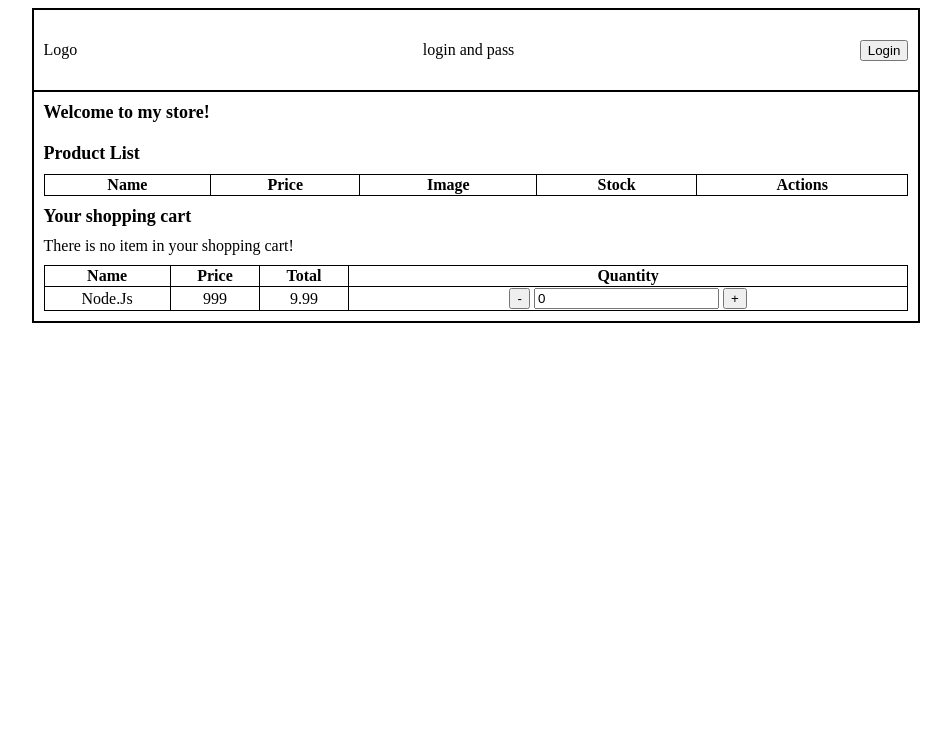
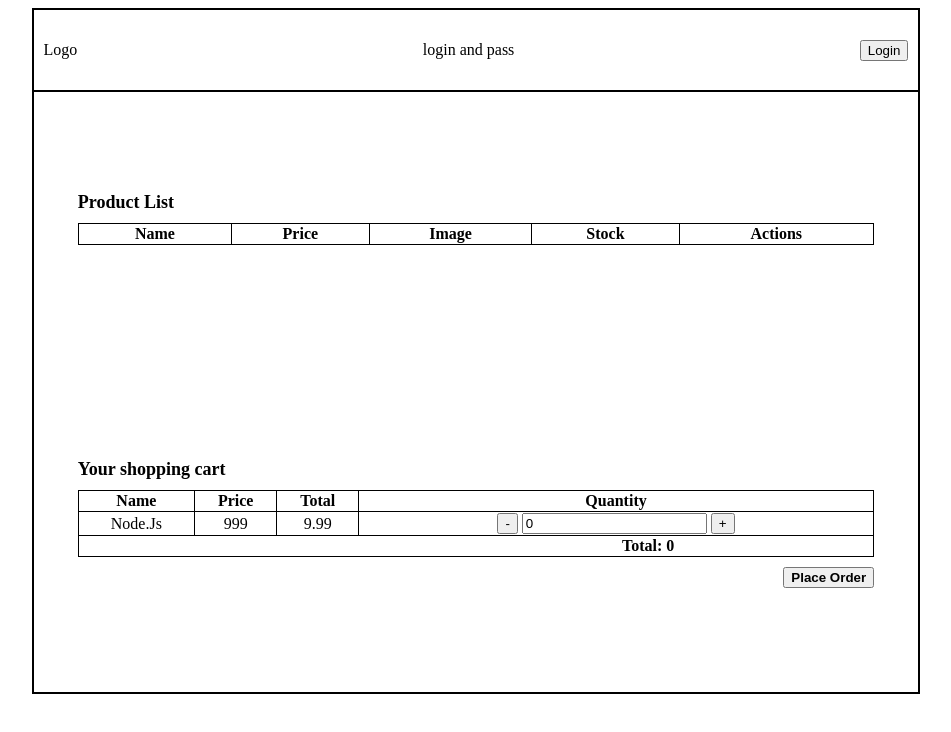
Before and after one commit to ricardoianelli/ricardoianelli, a plain HTML site: page index.html in a window 1280 px wide. Shown: the whole page, without its empty margins (164-1115 px from the left). Drawn offline with Linux system fonts and the light colour scheme.

Commit message:
Finish base of frontend

```diff
--- a/index.html
+++ b/index.html
@@ -25,13 +25,13 @@
         </div>
 
         <div id="main-content">
-            <div id="logged-out-main-content">
-                <label class="main-content-item, highlighted-text">Welcome to my store!</label>
+            <div id="logged-out-main-content" style="display: none;">
+                <label class="main-content-item highlighted-text">Welcome to my store!</label>
             </div>
 
-            <div id="logged-in-main-content">
+            <div id="logged-in-main-content" >
                 <div id="shopping-available-items">
-                    <label class="main-content-item, highlighted-text">Product List</label>
+                    <label class="main-content-item highlighted-text">Product List</label>
                     <table class="main-content-item">
                         <tr>
                             <th>Name</th>
@@ -43,15 +43,16 @@
                     </table>
                 </div>
 
+                <div id="shopping-cart-items">
                     <div class="main-content-item">
                         <label class="highlighted-text">Your shopping cart</label>
                     </div>
 
-                <div id="empty-cart-div" class="main-content-item">
+                    <div id="shopping-cart-items-empty" class="main-content-item" style="display: none;">
                         <label>There is no item in your shopping cart!</label>
                     </div>
 
-                <div id="shopping-cart-items" class="main-content-item">
+                    <div id="shopping-cart-items-not-empty" class="main-content-item">
                         <table class="main-content-item">
                             <tr>
                                 <th>Name</th>
@@ -71,9 +72,18 @@
                                     </div>
                                 </td>
                             </tr>
+                            <tr>
+                                <td id="shopping-cart-total-row" colspan="4">
+                                    Total: 0
+                                </td>
+                            </tr>
                         </table>
                     </div>
 
+                    <div id="place-order-div" class="main-content-item">
+                        <button id="place-order-button">Place Order</button>
+                    </div>
+                </div>
             </div>
 
         </div>
--- a/stylesheet.css
+++ b/stylesheet.css
@@ -1,9 +1,10 @@
-html, body {
+html {
     min-height:100%;
 }
 
 body {
     align-items: center;
+    height:75vh;
 }
 
 #top-panel-logged-out, #top-panel-logged-in {
@@ -28,25 +29,35 @@ body {
     margin-top: -2px;
     align-items: center;
     flex-direction: column;
-    justify-content: space-between;
+    justify-content: space-evenly;
     height: 100%;
     width: 70%;
+}
+
+#logged-in-main-content {
+    display: flex;
+    margin: auto;
+    margin-top: -2px;
+    align-items: center;
+    flex-direction: column;
+    justify-content: space-evenly;
+    height: 100%;
+    width: 100%;
 }
 
 #topmenu-item {
     margin: 10px;
 }
 
-#main-content > div {
+#logged-in-main-content > div {
     margin: auto;
     padding: 10px;
-    width: 100%;
-    flex: 1;
-    box-sizing: border-box;
+    width: 90%;
 }
 
 .main-content-item {
     width: 100%;
+    margin: auto;
     margin-top: 10px;
 }
 
@@ -69,3 +80,17 @@ table, th, td {
     border: 1px solid;
     border-collapse: collapse;
 }
+
+#shopping-cart-total-row {
+    text-align: right;
+    padding-right: 25%;
+    font-weight: bold;
+}
+
+#place-order-div {
+    text-align: right;
+}
+
+#place-order-button {
+    font-weight: bold;
+}
```
Lines whose indentation alone changed are shown as unchanged.
